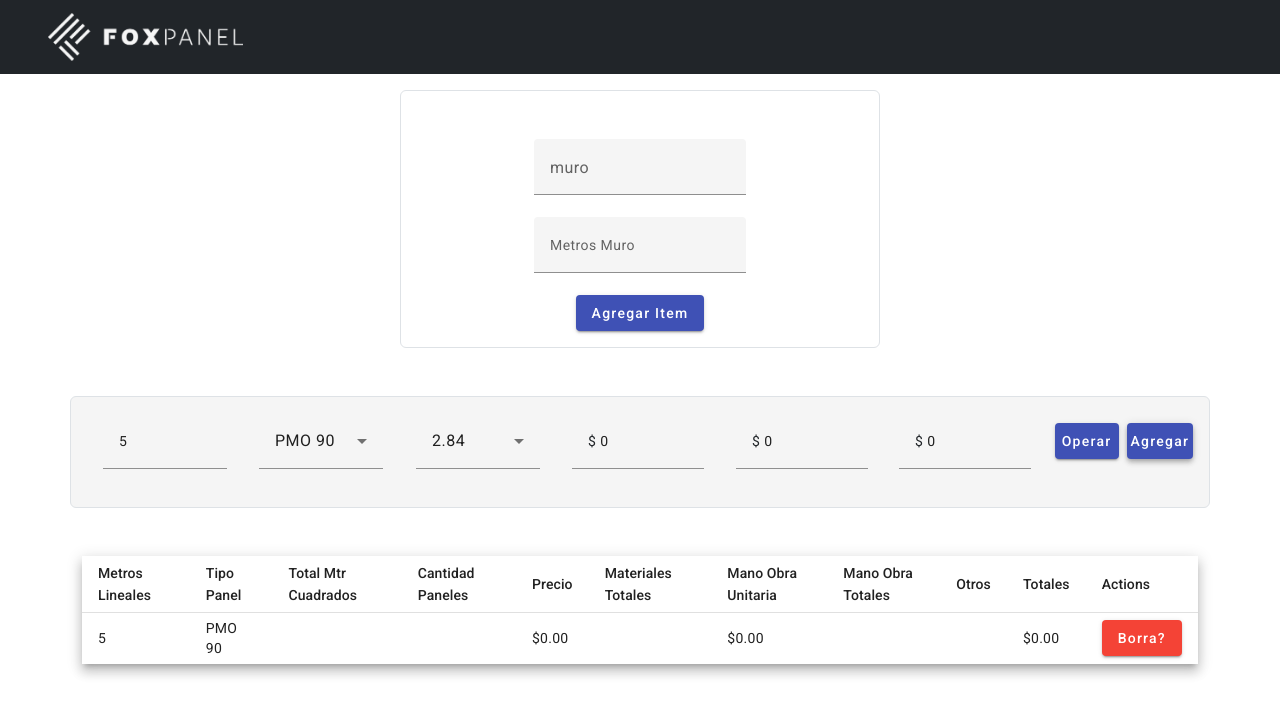
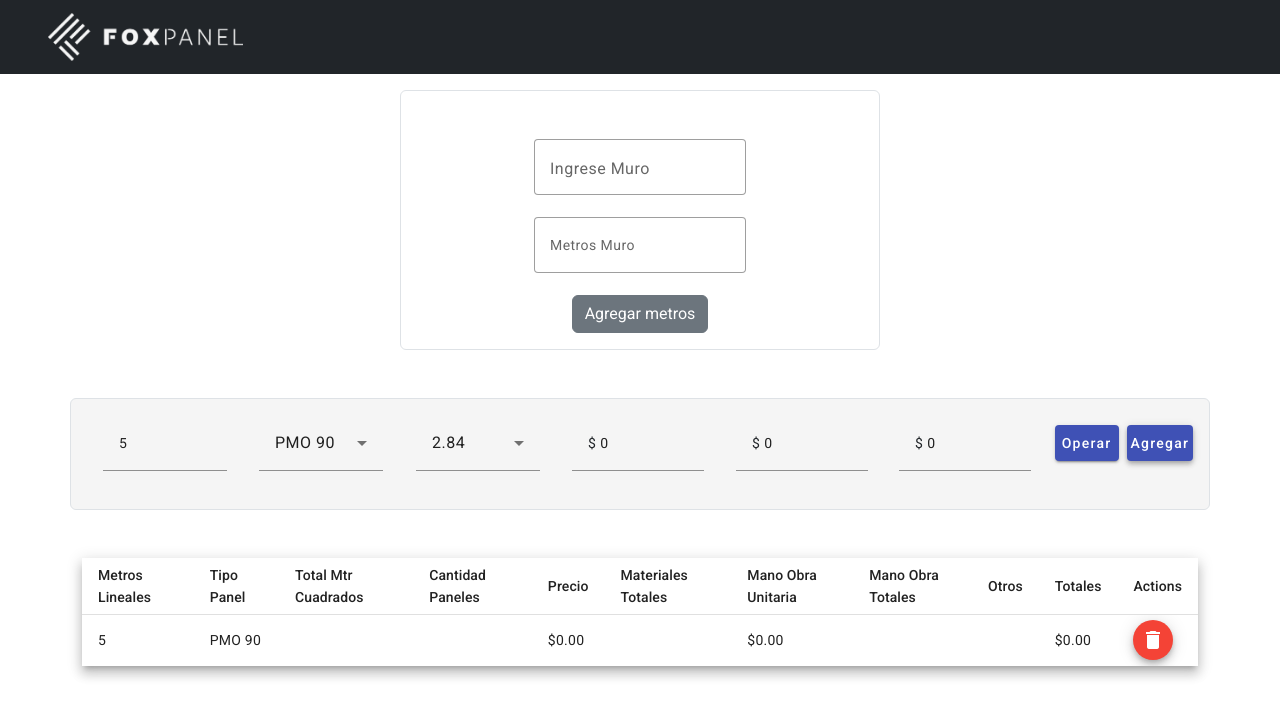
Before and after one commit to NestorPiotti/FoxPanel, an Angular app: page / in a window 1280 px wide. Both pictures are taken after typing "5" into the empty fields and a click on the button "Agregar". Shown: the top 718 px of the page. Built offline with nearby package versions, Linux system fonts and the light colour scheme.

Commit message:
Agregue algunos Styles al apartado muro y el icono de delete

```diff
--- a/src/app/app.component.html
+++ b/src/app/app.component.html
@@ -4,15 +4,15 @@
 
 <div class="sumaMuroContainer container border rounded mb-5 pt-5" >
 
-  <mat-form-field>
-    <mat-label>muro</mat-label>
-    <input matInput name="muro"  [(ngModel)]="cajasTexto.muro" type="text" class="mat-form-field" placeholder="Muros" id="muro"#murito >
+  <mat-form-field appearance="outline">
+    <mat-label>Ingrese Muro</mat-label>
+    <input matInput name="muro"  [(ngModel)]="cajasTexto.muro" type="text"  class="mat-form-field"  id="muro"#murito >
   </mat-form-field>
-  <mat-form-field>
+  <mat-form-field appearance="outline">
     <input matInput name="metros"  [(ngModel)]="cajasTexto.metros" type="number" class="mat-form-field" placeholder="Metros Muro" id="metros" #muro>
   </mat-form-field>
 
-  <button mat-raised-button color="primary"  (click)="sumaMuro(m)" #m>Agregar Item</button>
+  <button class="btn btn-secondary" (click)="sumaMuro(m)" #m>Agregar metros</button>
   <ul *ngFor="let pepe of datos1">
     <li> {{pepe | mipipe}}</li>
      </ul>
@@ -117,8 +117,8 @@
     <ng-container matColumnDef="borrar">
       <th mat-header-cell *matHeaderCellDef> Actions </th>
       <td mat-cell *matCellDef="let j = index;">
-        <button mat-raised-button color="warn" focusable="false" (click)="borrarFila(j)">
-          Borra?
+        <button mat-mini-fab color="warn" (click)="borrarFila(j)">
+          <mat-icon>delete</mat-icon>
         </button>
       </td>
     </ng-container>
--- a/src/app/app.component.ts
+++ b/src/app/app.component.ts
@@ -2,6 +2,7 @@ import { Component , ViewChild} from '@angular/core';
 import { MatTable } from '@angular/material/table';
 import { miPipe } from './pipes/miPipe';
 import { validateVerticalPosition } from '@angular/cdk/overlay';
+import {MatButtonModule} from '@angular/material/button'
 
 @Component({
   selector: 'app-root',
--- a/src/app/app.module.ts
+++ b/src/app/app.module.ts
@@ -10,6 +10,7 @@ import { MatButtonModule, MatIconButton } from '@angular/material/button';
 import {MatFormFieldModule} from '@angular/material/form-field';
 import { MatSelectModule } from '@angular/material/select';
 import { miPipe } from './pipes/miPipe';
+import  { MatIconModule} from '@angular/material/icon'
 
 
 
@@ -28,6 +29,7 @@ import { miPipe } from './pipes/miPipe';
     FormsModule,
     MatFormFieldModule,
     MatSelectModule,
+    MatIconModule
 
   ],
   providers: [],
```
